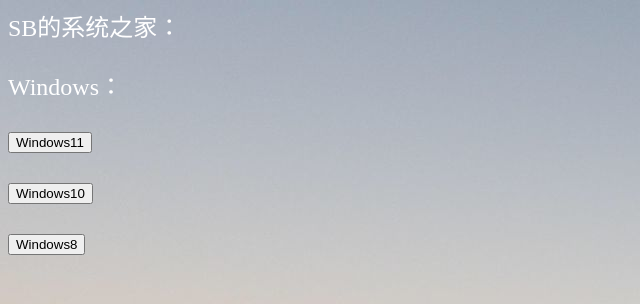
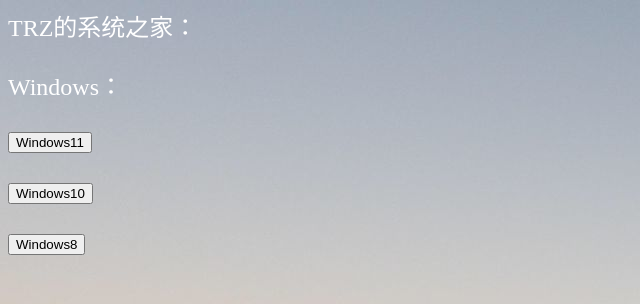
Before and after one commit to trznb/turuize.github.io, a plain HTML site: page system.html in a window 1280 px wide. Shown: the top 304 px of the page, 0-640 px from the left. Drawn offline with Linux system fonts and the light colour scheme.

Commit message:
Update system.html

```diff
--- a/system.html
+++ b/system.html
@@ -26,7 +26,7 @@
 
 
 
-</p><font size="5"><font color="#FFFFFF">SB的系统之家：</p>
+</p><font size="5"><font color="#FFFFFF">TRZ的系统之家：</p>
 
 </p><font size="5"><font color="#FFFFFF">Windows：</p>
 
```
